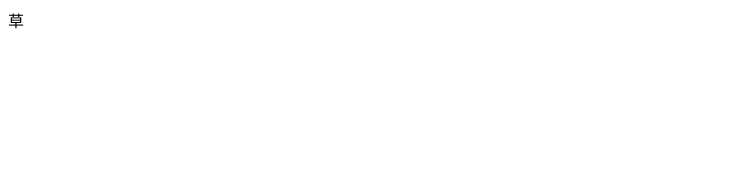
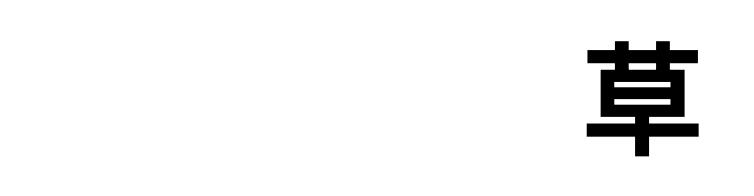
Before and after one commit to yihleego/cao, a plain HTML site: page index.html in a window 1280 px wide. Shown: the whole page, without its empty margins (0-754 px from the left). Drawn offline with Linux system fonts and the light colour scheme.

Commit message:
Update index.html

```diff
--- a/index.html
+++ b/index.html
@@ -5,8 +5,15 @@
     <meta name="description" content="草">
     <title>草</title>
     <link href="favicon.png" rel="shortcut icon" type="image/x-icon">
+    <style type="text/css">
+        h1 {
+            text-align: center;
+            font-size: 120px;
+            font-family: Helvetica, Verdana, Arial;
+        }
+    </style>
 </head>
 <body>
-<p>草</p>
+<h1>草</h1>
 </body>
 </html>
```
